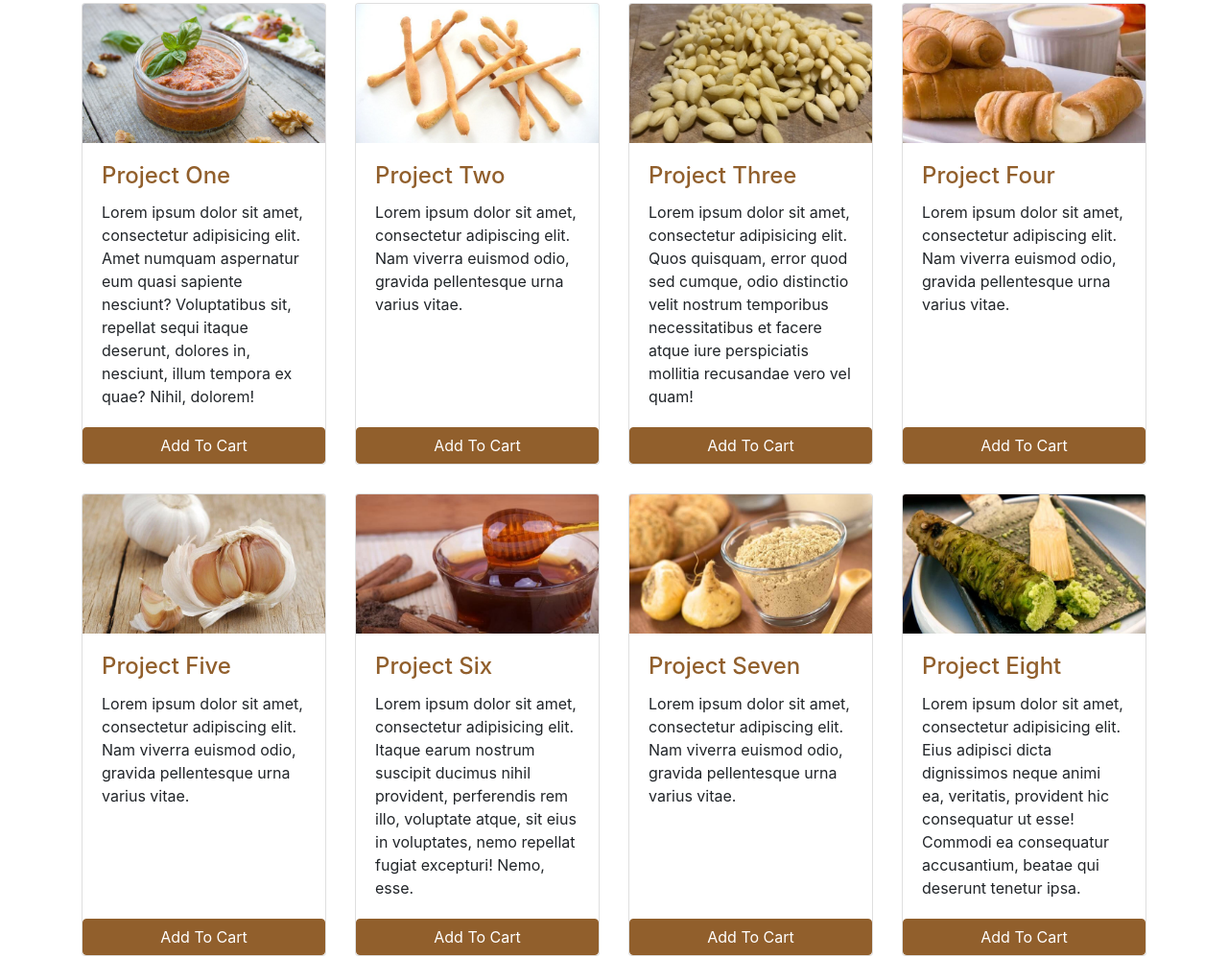
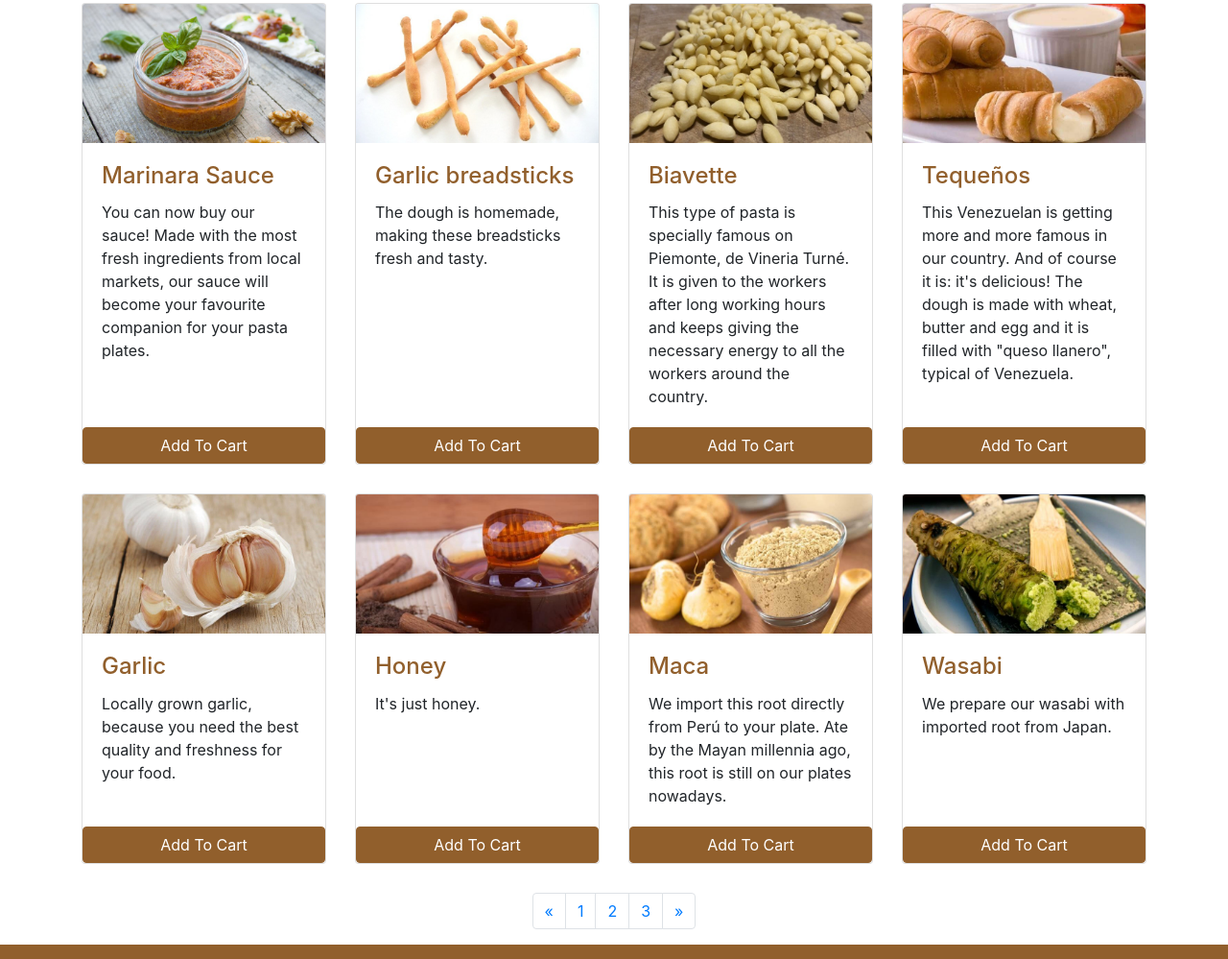
Before and after one commit to ipallinto/proyecto-final-asr31, a website: page portfolio-4-col.html in a window 1280 px wide. Shown: the part 205-1204 px from the top of the page at 96% size. Drawn offline with Linux system fonts and the light colour scheme.

Commit message:
Added description on "Micromarket" page

```diff
--- a/portfolio-4-col.html
+++ b/portfolio-4-col.html
@@ -79,9 +79,11 @@
           <a href="#"><img class="card-img-top" src="images/mm1.jpg" alt=""></a>
           <div class="card-body">
             <h4 class="card-title">
-              <a href="#">Project One</a>
+              <a href="#">Marinara Sauce</a>
             </h4>
-            <p class="card-text">Lorem ipsum dolor sit amet, consectetur adipisicing elit. Amet numquam aspernatur eum quasi sapiente nesciunt? Voluptatibus sit, repellat sequi itaque deserunt, dolores in, nesciunt, illum tempora ex quae? Nihil, dolorem!</p>
+            <p class="card-text">
+              You can now buy our sauce! Made with the most fresh ingredients from local markets, our sauce will become your favourite companion for your pasta plates.
+            </p>
           </div>
           <button type="submit" class="btn btn-primary" id="micromarketButton">Add To Cart</button>
         </div>
@@ -91,9 +93,11 @@
           <a href="#"><img class="card-img-top" src="images/mm2.jpg" alt=""></a>
           <div class="card-body">
             <h4 class="card-title">
-              <a href="#">Project Two</a>
+              <a href="#">Garlic breadsticks</a>
             </h4>
-            <p class="card-text">Lorem ipsum dolor sit amet, consectetur adipiscing elit. Nam viverra euismod odio, gravida pellentesque urna varius vitae.</p>
+            <p class="card-text">
+              The dough is homemade, making these breadsticks fresh and tasty.
+            </p>
           </div>
           <button type="submit" class="btn btn-primary" id="micromarketButton">Add To Cart</button>
         </div>
@@ -103,9 +107,11 @@
           <a href="#"><img class="card-img-top" src="images/mm3.jpg" alt=""></a>
           <div class="card-body">
             <h4 class="card-title">
-              <a href="#">Project Three</a>
+              <a href="#">Biavette</a>
             </h4>
-            <p class="card-text">Lorem ipsum dolor sit amet, consectetur adipisicing elit. Quos quisquam, error quod sed cumque, odio distinctio velit nostrum temporibus necessitatibus et facere atque iure perspiciatis mollitia recusandae vero vel quam!</p>
+            <p class="card-text">
+              This type of pasta is specially famous on Piemonte, de Vineria Turné. It is given to the workers after long working hours and keeps giving the necessary energy to all the workers around the country.
+            </p>
           </div>
           <button type="submit" class="btn btn-primary" id="micromarketButton">Add To Cart</button>
         </div>
@@ -115,9 +121,10 @@
           <a href="#"><img class="card-img-top" src="images/mm4.jpg" alt=""></a>
           <div class="card-body">
             <h4 class="card-title">
-              <a href="#">Project Four</a>
+              <a href="#">Tequeños</a>
             </h4>
-            <p class="card-text">Lorem ipsum dolor sit amet, consectetur adipiscing elit. Nam viverra euismod odio, gravida pellentesque urna varius vitae.</p>
+            <p class="card-text">
+              This Venezuelan is getting more and more famous in our country. And of course it is: it's delicious! The dough is made with wheat, butter and egg and it is filled with "queso llanero", typical of Venezuela.</p>
           </div>
           <button type="submit" class="btn btn-primary" id="micromarketButton">Add To Cart</button>
         </div>
@@ -127,9 +134,10 @@
           <a href="#"><img class="card-img-top" src="images/mm5.jpg" alt=""></a>
           <div class="card-body">
             <h4 class="card-title">
-              <a href="#">Project Five</a>
+              <a href="#">Garlic</a>
             </h4>
-            <p class="card-text">Lorem ipsum dolor sit amet, consectetur adipiscing elit. Nam viverra euismod odio, gravida pellentesque urna varius vitae.</p>
+            <p class="card-text">
+              Locally grown garlic, because you need the best quality and freshness for your food.</p>
           </div>
           <button type="submit" class="btn btn-primary" id="micromarketButton">Add To Cart</button>
         </div>
@@ -139,9 +147,10 @@
           <a href="#"><img class="card-img-top" src="images/mm6.jpg" alt=""></a>
           <div class="card-body">
             <h4 class="card-title">
-              <a href="#">Project Six</a>
+              <a href="#">Honey</a>
             </h4>
-            <p class="card-text">Lorem ipsum dolor sit amet, consectetur adipisicing elit. Itaque earum nostrum suscipit ducimus nihil provident, perferendis rem illo, voluptate atque, sit eius in voluptates, nemo repellat fugiat excepturi! Nemo, esse.</p>
+            <p class="card-text">
+              It's just honey.</p>
           </div>
           <button type="submit" class="btn btn-primary" id="micromarketButton">Add To Cart</button>
         </div>
@@ -151,9 +160,10 @@
           <a href="#"><img class="card-img-top" src="images/mm7.jpg" alt=""></a>
           <div class="card-body">
             <h4 class="card-title">
-              <a href="#">Project Seven</a>
+              <a href="#">Maca</a>
             </h4>
-            <p class="card-text">Lorem ipsum dolor sit amet, consectetur adipiscing elit. Nam viverra euismod odio, gravida pellentesque urna varius vitae.</p>
+            <p class="card-text">
+              We import this root directly from Perú to your plate. Ate by the Mayan millennia ago, this root is still on our plates nowadays.</p>
           </div>
           <button type="submit" class="btn btn-primary" id="micromarketButton">Add To Cart</button>
         </div>
@@ -163,9 +173,10 @@
           <a href="#"><img class="card-img-top" src="images/mm8.jpg" alt=""></a>
           <div class="card-body">
             <h4 class="card-title">
-              <a href="#">Project Eight</a>
+              <a href="#">Wasabi</a>
             </h4>
-            <p class="card-text">Lorem ipsum dolor sit amet, consectetur adipisicing elit. Eius adipisci dicta dignissimos neque animi ea, veritatis, provident hic consequatur ut esse! Commodi ea consequatur accusantium, beatae qui deserunt tenetur ipsa.</p>
+            <p class="card-text">
+              We prepare our wasabi with imported root from Japan.</p>
           </div>
           <button type="submit" class="btn btn-primary" id="micromarketButton">Add To Cart</button>
         </div>
```
